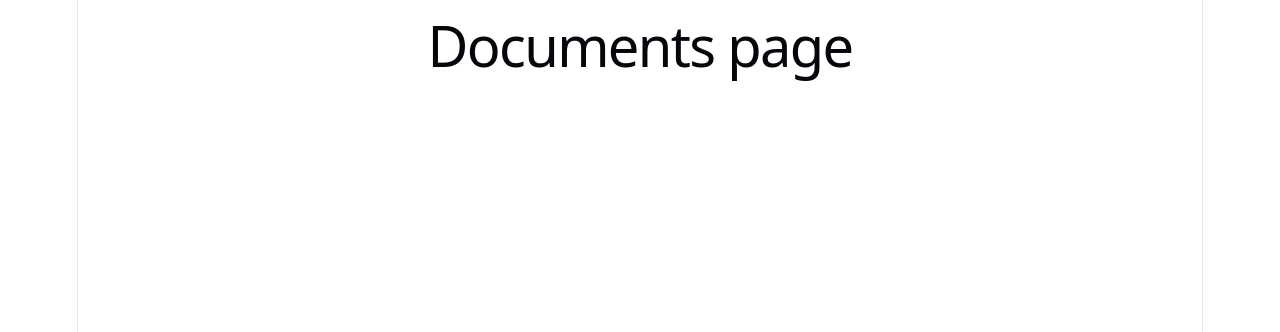
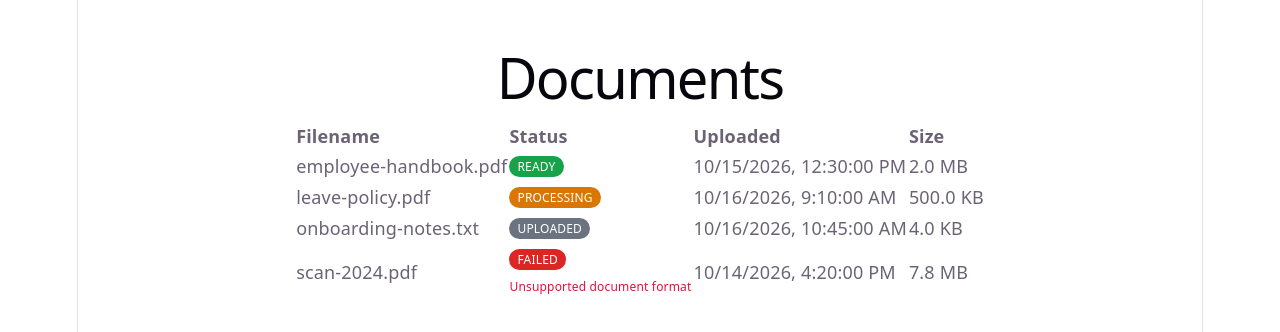
Before and after one commit to gauryashu9-maker/enterprise-rag-assistant, a React app in the folder frontend/: page /documents in a window 1280 px wide. Shown: the top 332 px of the page. Built offline with nearby package versions, Linux system fonts and the light colour scheme; no server answers; sample sign-in values are in the browser's storage; the HTML template or start-up script is replaced by a standard one.

Commit message:
feat(frontend): build documents list with status badges

```diff
--- a/frontend/src/pages/Documents.jsx
+++ b/frontend/src/pages/Documents.jsx
@@ -1,3 +1,90 @@
+import { useEffect, useState } from 'react'
+import { listDocuments } from '../api/documentsApi.js'
+
+const STATUS_COLORS = {
+  UPLOADED: '#6b7280',
+  PROCESSING: '#d97706',
+  READY: '#16a34a',
+  FAILED: '#dc2626',
+}
+
+function StatusBadge({ status }) {
+  return (
+    <span
+      style={{
+        background: STATUS_COLORS[status] || '#6b7280',
+        color: 'white',
+        padding: '2px 8px',
+        borderRadius: 12,
+        fontSize: 12,
+      }}
+    >
+      {status}
+    </span>
+  )
+}
+
+function formatSize(bytes) {
+  if (bytes == null) return '-'
+  if (bytes < 1024) return `${bytes} B`
+  if (bytes < 1024 * 1024) return `${(bytes / 1024).toFixed(1)} KB`
+  return `${(bytes / (1024 * 1024)).toFixed(1)} MB`
+}
+
 export default function Documents() {
-  return <h1>Documents page</h1>
+  const [documents, setDocuments] = useState([])
+  const [loading, setLoading] = useState(true)
+  const [error, setError] = useState('')
+
+  useEffect(() => {
+    async function load() {
+      try {
+        const data = await listDocuments()
+        setDocuments(data)
+      } catch (err) {
+        setError(err.response?.data?.detail || err.message || 'Failed to load documents')
+      } finally {
+        setLoading(false)
+      }
+    }
+    load()
+  }, [])
+
+  return (
+    <div style={{ maxWidth: 800, margin: '32px auto', padding: '0 16px' }}>
+      <h1>Documents</h1>
+
+      {loading && <p>Loading documents...</p>}
+      {error && <p style={{ color: 'crimson' }}>{error}</p>}
+      {!loading && !error && documents.length === 0 && <p>No documents yet.</p>}
+
+      {!loading && !error && documents.length > 0 && (
+        <table style={{ width: '100%', borderCollapse: 'collapse', textAlign: 'left' }}>
+          <thead>
+            <tr>
+              <th>Filename</th>
+              <th>Status</th>
+              <th>Uploaded</th>
+              <th>Size</th>
+            </tr>
+          </thead>
+          <tbody>
+            {documents.map((doc) => (
+              <tr key={doc.id}>
+                <td>{doc.filename}</td>
+                <td>
+                  <StatusBadge status={doc.status} />
+                  {doc.errorMessage && (
+                    <div style={{ color: 'crimson', fontSize: 12 }}>{doc.errorMessage}</div>
+                  )}
+                </td>
+                <td>{new Date(doc.uploadedAt).toLocaleString()}</td>
+                <td>{formatSize(doc.sizeBytes)}</td>
+              </tr>
+            ))}
+          </tbody>
+        </table>
+      )}
+    </div>
+  )
 }
```
